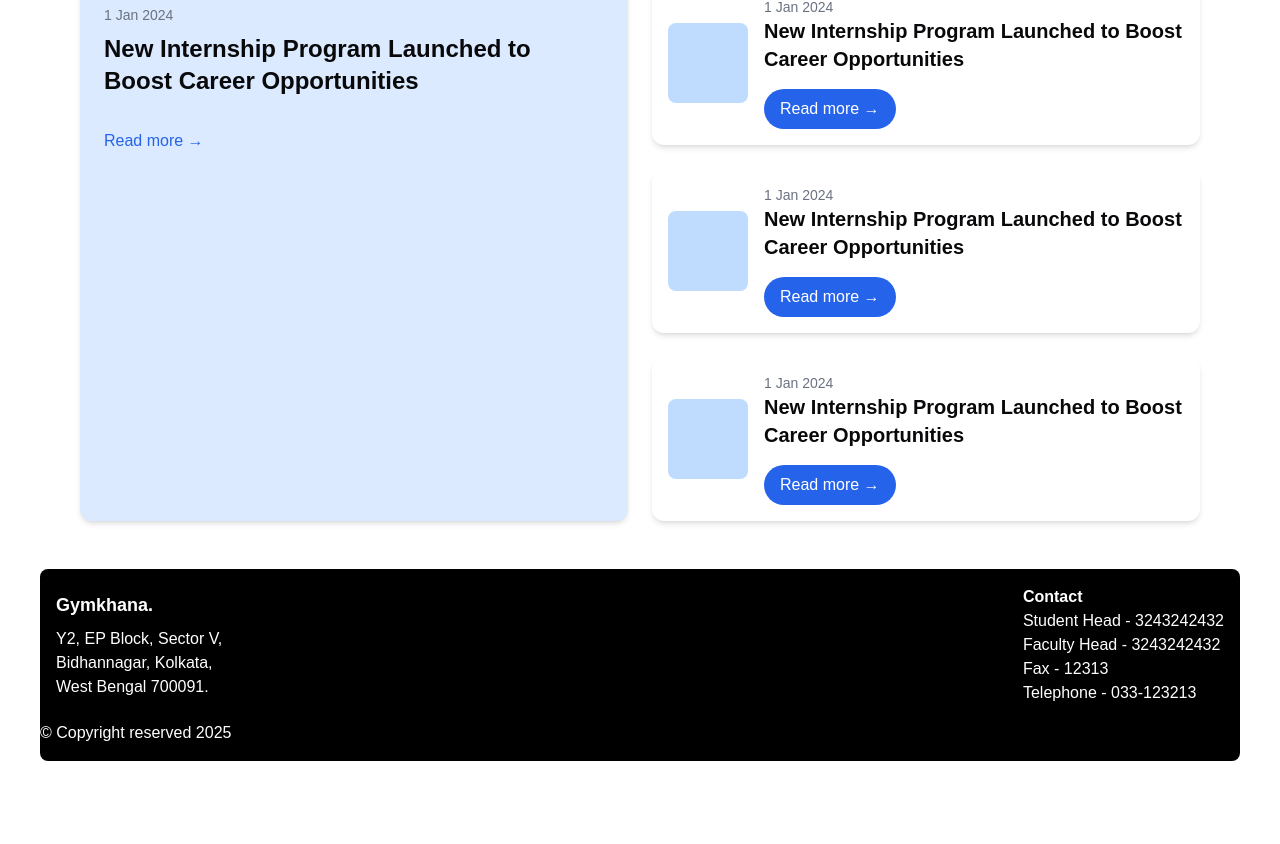
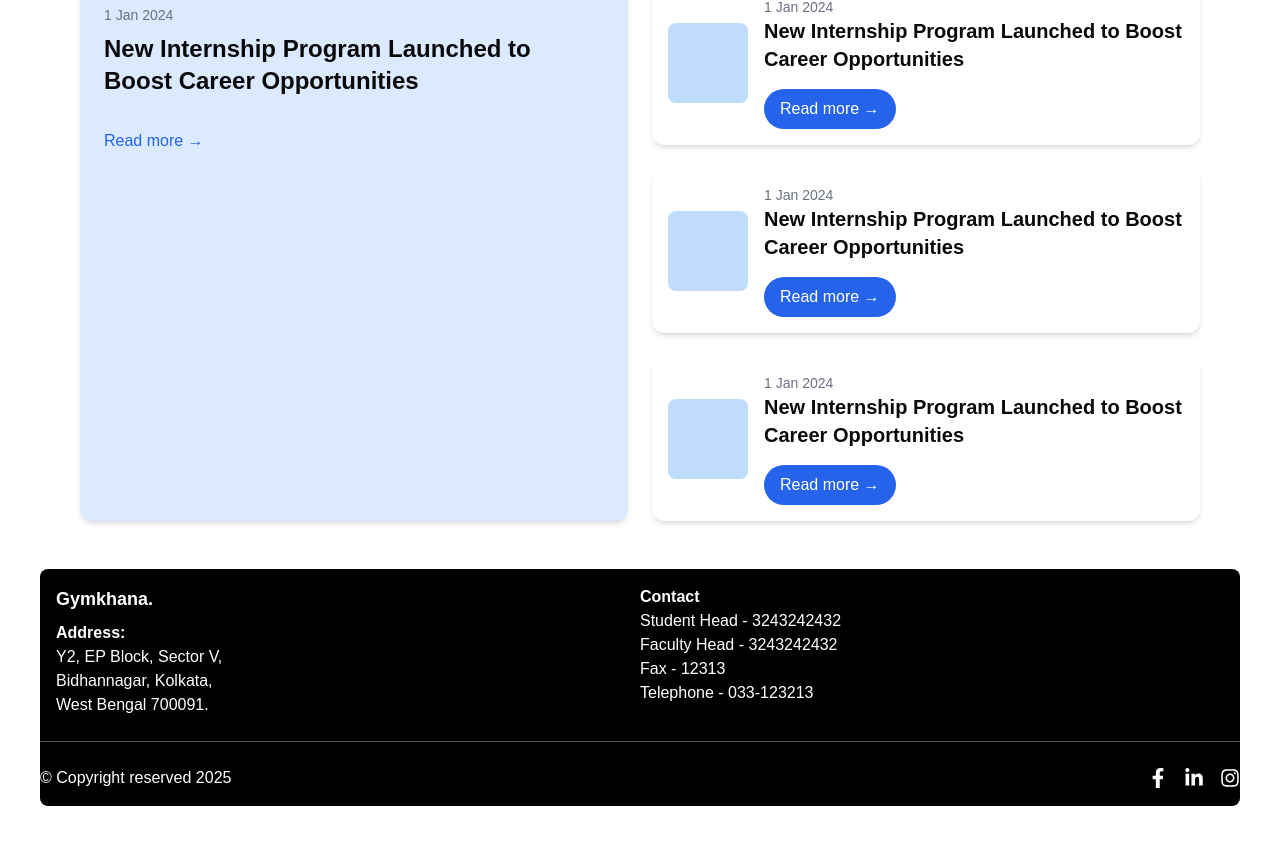
Before and after one commit to arkodeep3404/gymkhana_website, a Next.js app: page / in a window 1280 px wide. Shown: the part 2311-3155 px from the top of the page. Before the commit the page ends 3112 px from the top, so only its background shows below. Built offline with nearby package versions, Linux system fonts and the light colour scheme.

Commit message:
addded icon

```diff
--- a/components/footer.tsx
+++ b/components/footer.tsx
@@ -1,19 +1,23 @@
-// components/Footer.tsx
 import React from 'react';
+import { FaFacebookF, FaLinkedinIn, FaInstagram } from 'react-icons/fa'; // Importing icons from react-icons
 
 const Footer: React.FC = () => {
   return (
     <footer className="bg-black text-white rounded-lg py-4">
-      <div className="container mx-auto px-4 flex flex-col md:flex-row justify-between items-center">
-        <div className="text-center md:text-left">
+      <div className="container mx-auto px-4 flex flex-col md:flex-row justify-between items-start">
+        {/* Address Section */}
+        <div className="w-full md:w-1/2 mb-4 md:mb-0">
           <h1 className="text-lg font-bold">Gymkhana.</h1>
           <p className="mt-2">
+            <strong>Address:</strong><br />
             Y2, EP Block, Sector V,<br />
             Bidhannagar, Kolkata,<br />
             West Bengal 700091.
           </p>
         </div>
-        <div className="mt-4 md:mt-0">
+
+        {/* Contact Section */}
+        <div className="w-full md:w-1/2">
           <h2 className="font-semibold">Contact</h2>
           <p>Student Head - 3243242432</p>
           <p>Faculty Head - 3243242432</p>
@@ -21,8 +25,24 @@ const Footer: React.FC = () => {
           <p>Telephone - 033-123213</p>
         </div>
       </div>
-      <div className="text-start mt-4">
+
+      {/* Divider Line */}
+      <hr className="border-gray-600 my-6" />
+
+      {/* Copyright & Social Icons */}
+      <div className="flex justify-between items-center">
         <p>© Copyright reserved 2025</p>
+        <div className="flex space-x-4">
+          <a href="#" className="text-white hover:text-gray-400">
+            <FaFacebookF size={20} /> {/* Facebook icon from react-icons */}
+          </a>
+          <a href="#" className="text-white hover:text-gray-400">
+            <FaLinkedinIn size={20} /> {/* LinkedIn icon from react-icons */}
+          </a>
+          <a href="#" className="text-white hover:text-gray-400">
+            <FaInstagram size={20} /> {/* Instagram icon from react-icons */}
+          </a>
+        </div>
       </div>
     </footer>
   );
--- a/package.json
+++ b/package.json
@@ -21,6 +21,7 @@
     "react": "^18",
     "react-dom": "^18",
     "react-feather": "^2.0.10",
+    "react-icons": "^5.3.0",
     "tailwind-merge": "^2.5.4",
     "tailwindcss-animate": "^1.0.7"
   },
```
Also changed, not shown: 1 other file (tests, documents, lock files or other folders).
